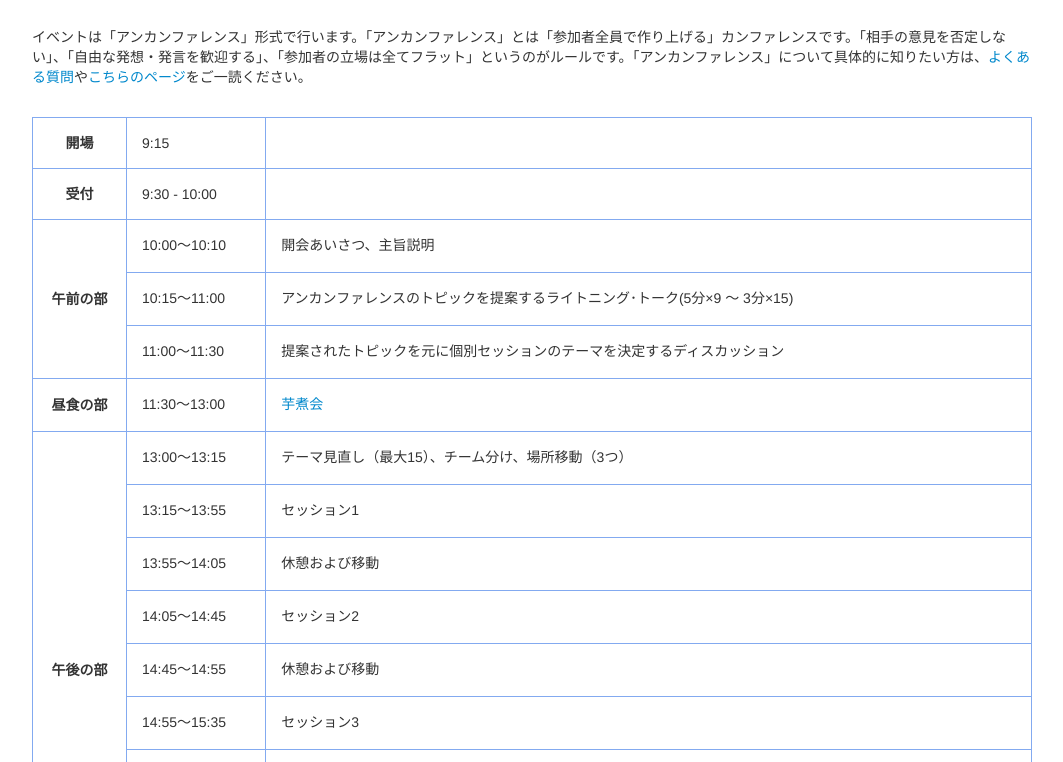
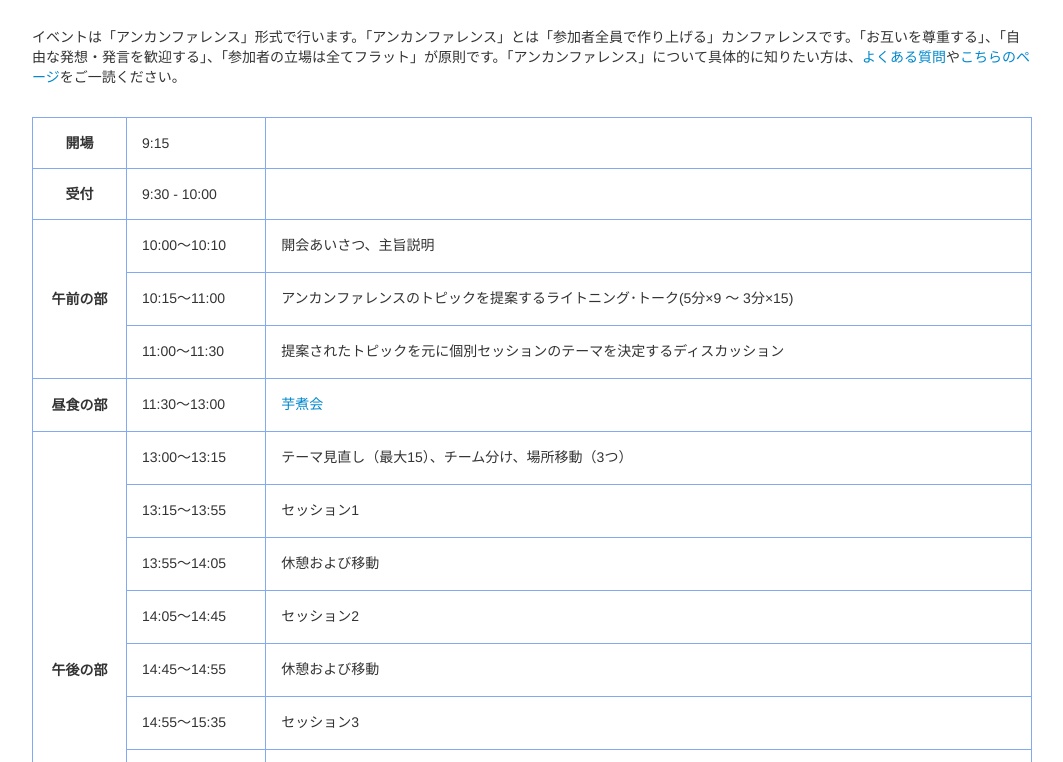
Before and after one commit to ITxDisasters/eventsite, a plain HTML site: page program.html in a window 1280 px wide. Shown: the part 205-967 px from the top of the page, without its empty margins (108-1171 px from the left). Drawn offline with nearby package versions, Linux system fonts and the light colour scheme.

Commit message:
Update "what's unconference" in program.html

```diff
--- a/program.html
+++ b/program.html
@@ -152,7 +152,7 @@
         <h1>プログラム<small>&nbsp;イベント当日の進行</small></h1>
       </div>
 
-      <p>イベントは「アンカンファレンス」形式で行います。「アンカンファレンス」とは「参加者全員で作り上げる」カンファレンスです。「相手の意見を否定しない」、「自由な発想・発言を歓迎する」、「参加者の立場は全てフラット」というのがルールです。「アンカンファレンス」について具体的に知りたい方は、<a href="faq.html">よくある質問</a>や<a href="http://2012.tokyo.wordcamp.org/unconference/">こちらのページ</a>をご一読ください。</p>
+      <p>イベントは「アンカンファレンス」形式で行います。「アンカンファレンス」とは「参加者全員で作り上げる」カンファレンスです。「お互いを尊重する」、「自由な発想・発言を歓迎する」、「参加者の立場は全てフラット」が原則です。「アンカンファレンス」について具体的に知りたい方は、<a href="faq.html">よくある質問</a>や<a href="http://2012.tokyo.wordcamp.org/unconference/">こちらのページ</a>をご一読ください。</p>
       <br />
       <div class="agenda accordion">
       <table>
```
